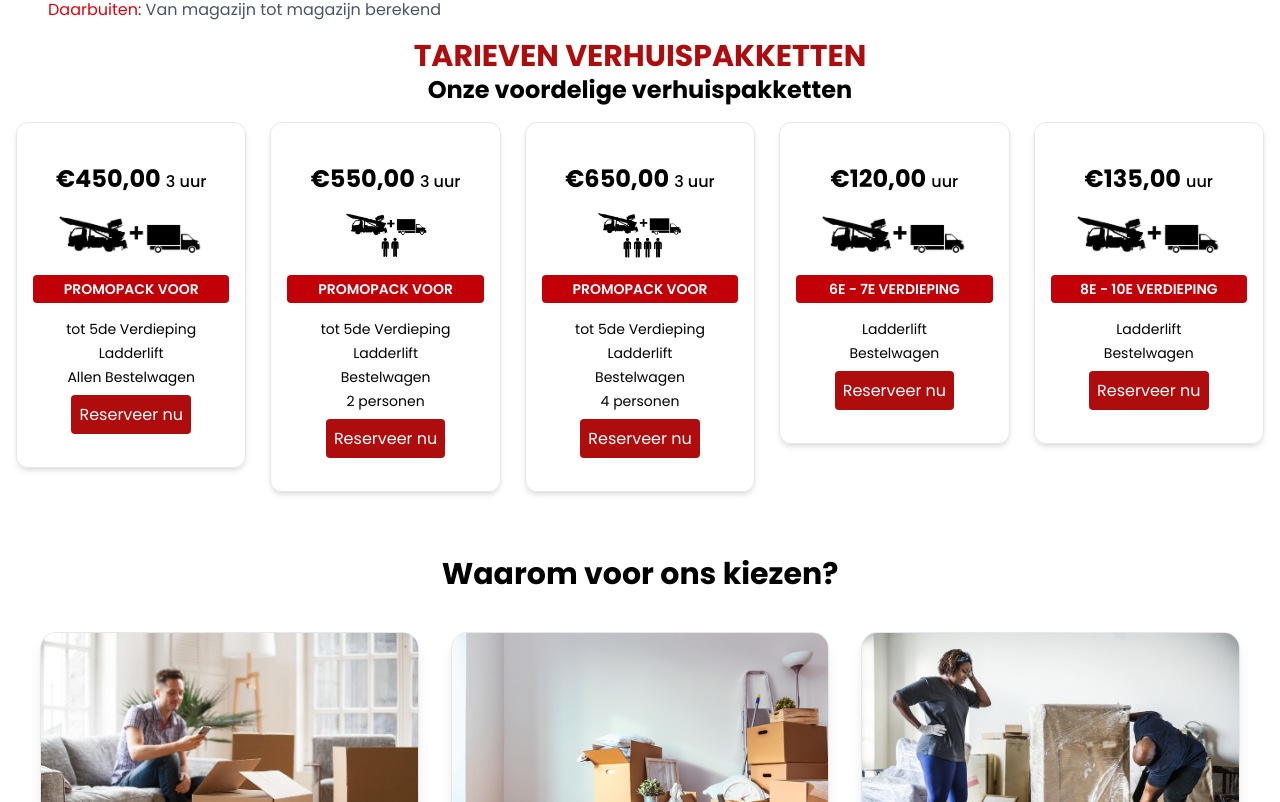
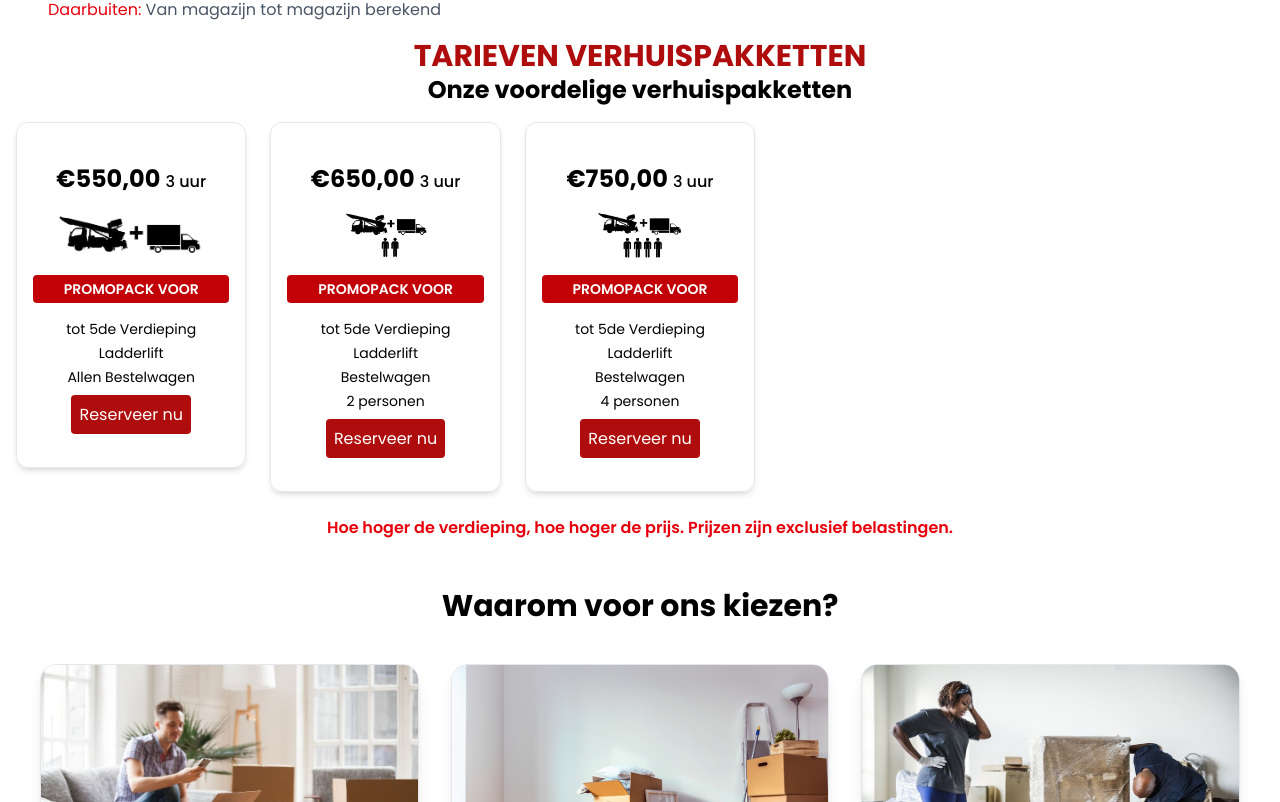
Before and after one commit to justmahmoud31/leilderservice, a Next.js app: page /verhuizen in a window 1280 px wide. Shown: the part 958-1760 px from the top of the page. Built offline with nearby package versions, Linux system fonts and the light colour scheme.

Commit message:
Changed Prices

```diff
--- a/app/verhuizen/page.tsx
+++ b/app/verhuizen/page.tsx
@@ -10,7 +10,7 @@ import FeaturesGrid from "../../components/Sections/FeatruesGrid";
 function page() {
   const packs = [
     {
-      price: "€450,00",
+      price: "€550,00",
       duration: "3 uur",
       label: "PROMOPACK voor",
       features: ["tot 5de Verdieping", "Ladderlift", "Allen Bestelwagen"],
@@ -18,7 +18,7 @@ function page() {
       people: null,
     },
     {
-      price: "€550,00",
+      price: "€650,00",
       duration: "3 uur",
       label: "PROMOPACK voor",
       features: [
@@ -31,7 +31,7 @@ function page() {
       people: <FaUsers className="w-6 h-6" />,
     },
     {
-      price: "€650,00",
+      price: "€750,00",
       duration: "3 uur",
       label: "PROMOPACK voor",
       features: [
@@ -42,23 +42,7 @@ function page() {
       ],
       icon: img4.src,
       people: <FaUsers className="w-6 h-6" />,
-    },
-    {
-      price: "€120,00",
-      duration: "uur",
-      label: "6e - 7e Verdieping",
-      features: ["Ladderlift", "Bestelwagen"],
-      icon: img3.src,
-      people: null,
-    },
-    {
-      price: "€135,00",
-      duration: "uur",
-      label: "8e - 10e Verdieping",
-      features: ["Ladderlift", "Bestelwagen"],
-      icon: img3.src,
-      people: null,
-    },
+    }
   ];
   return (
     <div>
@@ -170,6 +154,8 @@ function page() {
           </FadeIn>
         ))}
       </div>
+        <p className="text-red-600 text-center font-semibold mt-2">Hoe hoger de verdieping, hoe hoger de prijs. Prijzen zijn exclusief belastingen.</p>
+
       {/* <TruckRatesTable /> */}
       <FadeIn direction="up">
         <FeaturesGrid />
--- a/components/Sections/LadderliftPricing.tsx
+++ b/components/Sections/LadderliftPricing.tsx
@@ -6,8 +6,8 @@ import Link from "next/link";
 import pic from "@/public/price.png";
 function LadderliftPricing() {
   const ladderliftLevels = [
-    { from: 1, to: 5, price: 90 },
-    { from: 1, to: 6, price: 100 },
+    { from: 1, to: 5, price: 100 },
+    { from: 1, to: 6, price: 110 },
     { from: 1, to: 7, price: 120 },
     { from: 1, to: 8, price: 130 },
     { from: 1, to: 9, price: 140 },
@@ -50,9 +50,8 @@ function LadderliftPricing() {
               <ul className="mt-4 text-sm text-gray-600 space-y-2 text-center">
                 <li>Ladderlift inbegrepen</li>
                 <li>Bediener inbegrepen</li>
-                <li>Extra half uur: +€30</li>
               </ul>
-
+              <p className="text-red-600 font-semibold">Prijzen zijn exclusief belastingen</p>
               <Link
                 href="/contact"
                 className="mt-6 p-2 rounded-md text-center w-full bg-main hover:bg-red-700 text-white"
--- a/components/Shared/Footer.tsx
+++ b/components/Shared/Footer.tsx
@@ -21,7 +21,7 @@ export default function Footer() {
           </h3>
           <ul className="space-y-3 text-sm">
             <li className="flex items-start gap-2">
-              <FaMapMarkerAlt /> Grotebaan24 2660 Antwerpen
+              <FaMapMarkerAlt /> De Merodelei 19, 2300 Turnhout
             </li>
             <li className="flex items-start gap-2">
               <FaWhatsapp /> +0465 500 015
```
